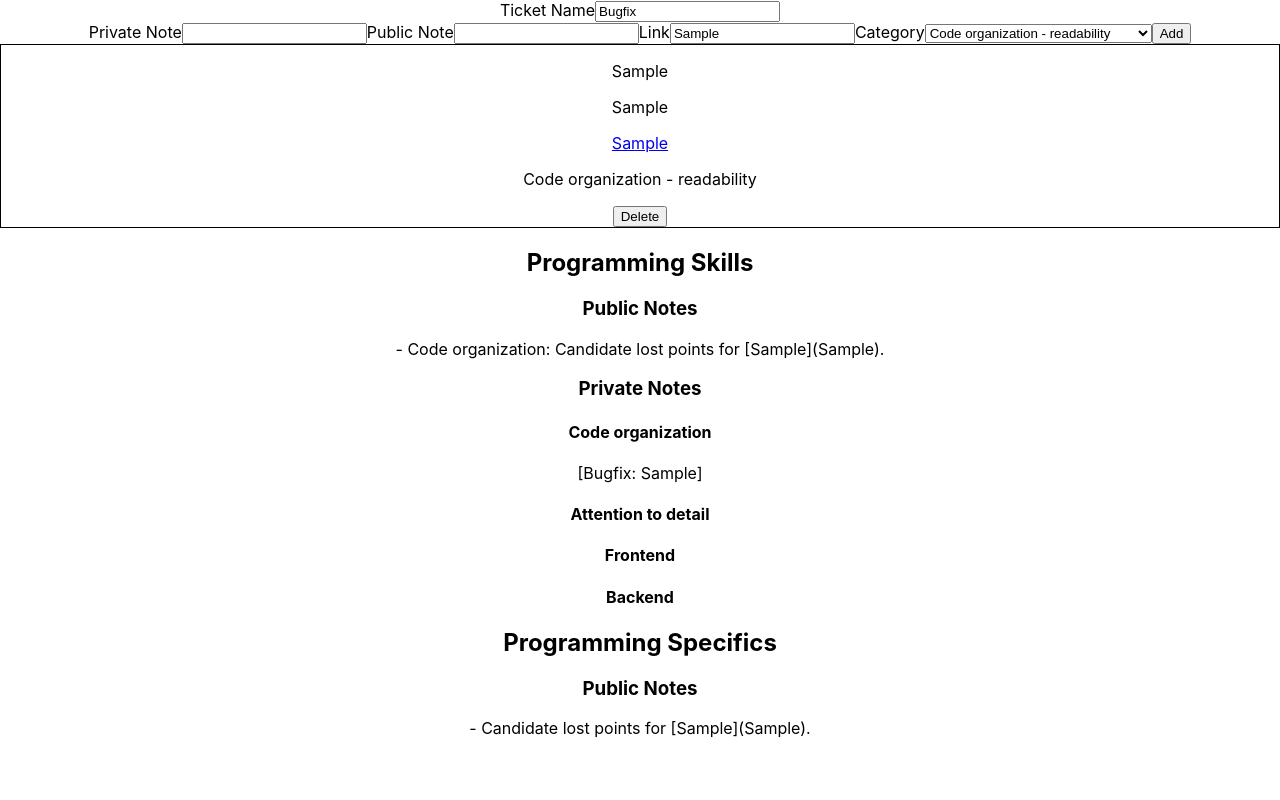
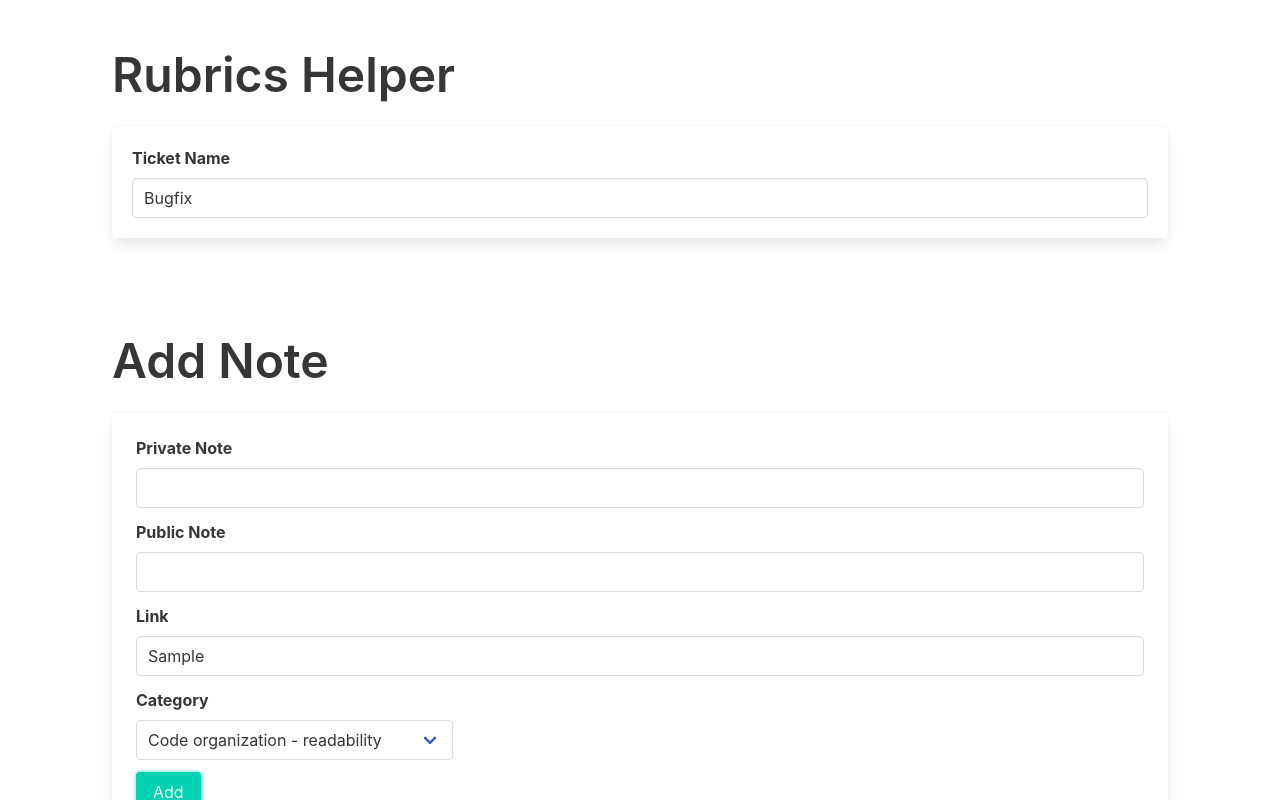
Before and after one commit to 0916dhkim/rubrics-helper-hatchways, a React (Create React App) app: page / in a window 1280 px wide. Both pictures are taken after typing "Sample", "Sample", "Sample" into the empty fields and a click on the input "Add". Shown: the top 800 px of the page. Built offline with nearby package versions, Linux system fonts and the light colour scheme.

Commit message:
Add Bulma Styles

```diff
--- a/public/index.html
+++ b/public/index.html
@@ -24,6 +24,11 @@
       work correctly both with client-side routing and a non-root public URL.
       Learn how to configure a non-root public URL by running `npm run build`.
     -->
+    <!-- Import Bulma -->
+    <link
+      rel="stylesheet"
+      href="https://cdn.jsdelivr.net/npm/bulma@0.9.3/css/bulma.min.css"
+    />
     <title>React App</title>
   </head>
   <body>
--- a/src/App.css
+++ /dev/null
@@ -1,3 +0,0 @@
-.App {
-  text-align: center;
-}
--- a/src/App.tsx
+++ b/src/App.tsx
@@ -1,5 +1,3 @@
-import "./App.css";
-
 import React, { useCallback, useState } from "react";
 
 import { Note } from "./types";
@@ -22,18 +20,33 @@ function App() {
     );
   }, []);
   return (
-    <div className="App">
-      <label>
-        Ticket Name
+    <div className="container">
+      <div className="section">
+        <h1 className="title is-1">Rubrics Helper</h1>
+        <div className="box">
+          <div className="field ">
+            <label className="label">Ticket Name</label>
             <input
+              className="input"
               name="ticket"
               value={ticketName}
               onChange={(e) => setTicketName(e.target.value)}
             />
-      </label>
+          </div>
+        </div>
+      </div>
+      <div className="section">
+        <h1 className="title is-1">Add Note</h1>
         <NoteForm onAdd={onNoteAdd} />
+      </div>
+      <div className="section">
+        <h1 className="title is-1">Notes</h1>
         <NoteList notes={notes} onDelete={onNoteDelete} />
+      </div>
+      <div className="section">
+        <h1 className="title is-1">Preview</h1>
         <NotePreview ticketName={ticketName} notes={notes} />
+      </div>
     </div>
   );
 }
--- a/src/components/NoteForm.tsx
+++ b/src/components/NoteForm.tsx
@@ -29,39 +29,51 @@ export const NoteForm = ({ onAdd }: Props): React.ReactElement => {
   };
 
   return (
-    <form onSubmit={handleSubmit}>
-      <label>
-        Private Note
+    <div className="card">
+      <form className="card-content" onSubmit={handleSubmit}>
+        <div className="field">
+          <label className="label">Private Note</label>
+          <div className="control">
             <input
+              className="input"
               name="private-note"
               value={privateNote}
               onChange={(e) => {
                 setPrivateNote(e.target.value);
               }}
             />
-      </label>
-      <label>
-        Public Note
+          </div>
+        </div>
+        <div className="field">
+          <label className="label">Public Note</label>
+          <div className="control">
             <input
+              className="input"
               name="public-note"
               value={publicNote}
               onChange={(e) => {
                 setPublicNote(e.target.value);
               }}
             />
-      </label>
-      <label>
-        Link
+          </div>
+        </div>
+        <div className="field">
+          <label className="label">Link</label>
+          <div className="control">
             <input
+              className="input"
               name="link"
               value={link}
               onChange={(e) => {
                 setLink(e.target.value);
               }}
             />
-      </label>
-      <label>
-        Category
+          </div>
+        </div>
+        <div className="field">
+          <label className="label">Category</label>
+          <div className="control">
+            <div className="select">
               <select
                 name="category"
                 value={categoryIndex}
@@ -73,8 +85,15 @@ export const NoteForm = ({ onAdd }: Props): React.ReactElement => {
                   <option value={index}>{category.join(" - ")}</option>
                 ))}
               </select>
-      </label>
-      <input type="submit" value="Add" />
+            </div>
+          </div>
+        </div>
+        <div className="field">
+          <div className="control">
+            <input className="button is-primary" type="submit" value="Add" />
+          </div>
+        </div>
       </form>
+    </div>
   );
 };
--- a/src/components/NoteList.tsx
+++ b/src/components/NoteList.tsx
@@ -1,6 +1,5 @@
 import { Note } from "../types";
 import React from "react";
-import styles from "./NoteList.module.css";
 
 type NoteListProps = {
   notes: Note[];
@@ -14,12 +13,31 @@ type ListItemProps = {
 
 const ListItem = ({ note, onDelete }: ListItemProps): React.ReactElement => {
   return (
-    <div className={styles.item}>
-      <p>{note.privateNote}</p>
-      <p>{note.publicNote}</p>
-      <a href={note.link}>{note.link}</a>
-      <p>{note.category.join(" - ")}</p>
-      <button onClick={onDelete}>Delete</button>
+    <div className="column is-6-desktop is-12-tablet">
+      <div className="box">
+        <p className="block">
+          <strong>Private Note: </strong>
+          {note.privateNote}
+        </p>
+        <p className="block">
+          <strong>Public Note: </strong>
+          {note.publicNote}
+        </p>
+        <p className="block">
+          <strong>Link: </strong>
+          <a href={note.link}>{note.link}</a>
+        </p>
+        <p className="block">
+          <strong>Category: </strong>
+          {note.category.join(" - ")}
+        </p>
+        <button
+          className="button is-danger is-small is-uppercase"
+          onClick={onDelete}
+        >
+          Delete
+        </button>
+      </div>
     </div>
   );
 };
@@ -29,7 +47,7 @@ export const NoteList = ({
   onDelete,
 }: NoteListProps): React.ReactElement => {
   return (
-    <div>
+    <div className="columns is-multiline">
       {notes.map((note, index) => (
         <ListItem key={index} note={note} onDelete={() => onDelete(index)} />
       ))}
--- a/src/components/ProgrammingSkills.tsx
+++ b/src/components/ProgrammingSkills.tsx
@@ -43,7 +43,7 @@ const PrivateNotes = ({
     <>
       {MajorCategories.map((category) => (
         <>
-          <h4>{category}</h4>
+          <h4 className="title is-4">{category}</h4>
           {notes
             .filter((note) => note.category[0] === category)
             .map((note) => (
@@ -65,12 +65,12 @@ export const ProgrammingSkills = ({
   ticketName,
 }: ProgrammingSkillsProps): React.ReactElement => {
   return (
-    <>
-      <h2>Programming Skills</h2>
-      <h3>Public Notes</h3>
+    <div className="box content">
+      <h2 className="title is-2">Programming Skills</h2>
+      <h3 className="title is-3">Public Notes</h3>
       <PublicNotes notes={notes} />
-      <h3>Private Notes</h3>
+      <h3 className="title is-3">Private Notes</h3>
       <PrivateNotes ticketName={ticketName} notes={notes} />
-    </>
+    </div>
   );
 };
--- a/src/components/ProgrammingSpecifics.tsx
+++ b/src/components/ProgrammingSpecifics.tsx
@@ -18,10 +18,10 @@ type ProgrammingSpecificsProps = {
 export const ProgrammingSpecifics = ({ notes }: ProgrammingSpecificsProps) => {
   const generated = useMemo(() => fillProgrammingSpecifics(notes), [notes]);
   return (
-    <>
-      <h2>Programming Specifics</h2>
-      <h3>Public Notes</h3>
+    <div className="box">
+      <h2 className="title is-2">Programming Specifics</h2>
+      <h3 className="title is-3">Public Notes</h3>
       <p>{generated}</p>
-    </>
+    </div>
   );
 };
--- a/src/index.css
+++ /dev/null
@@ -1,13 +0,0 @@
-body {
-  margin: 0;
-  font-family: -apple-system, BlinkMacSystemFont, 'Segoe UI', 'Roboto', 'Oxygen',
-    'Ubuntu', 'Cantarell', 'Fira Sans', 'Droid Sans', 'Helvetica Neue',
-    sans-serif;
-  -webkit-font-smoothing: antialiased;
-  -moz-osx-font-smoothing: grayscale;
-}
-
-code {
-  font-family: source-code-pro, Menlo, Monaco, Consolas, 'Courier New',
-    monospace;
-}
```
Also changed, not shown: src/index.tsx (+5 -6 lines). Lines whose indentation alone changed are shown as unchanged.
